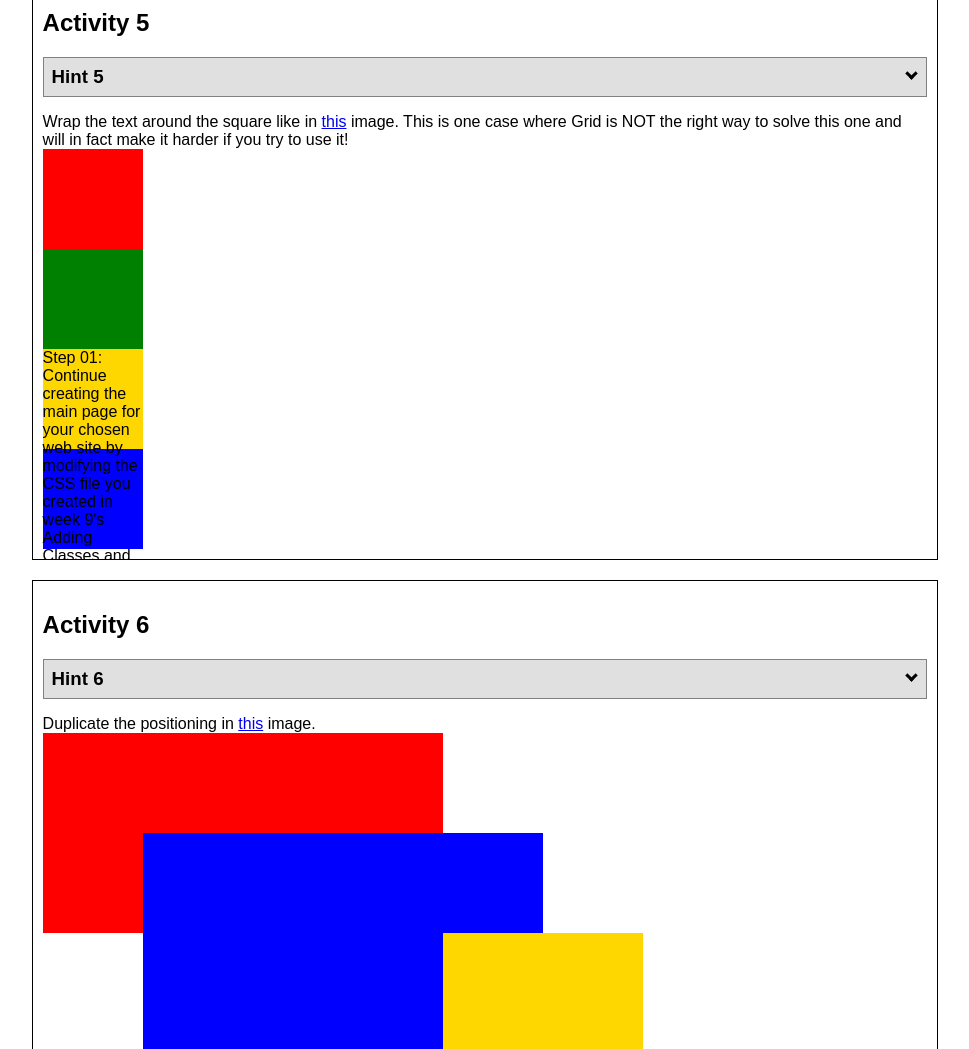
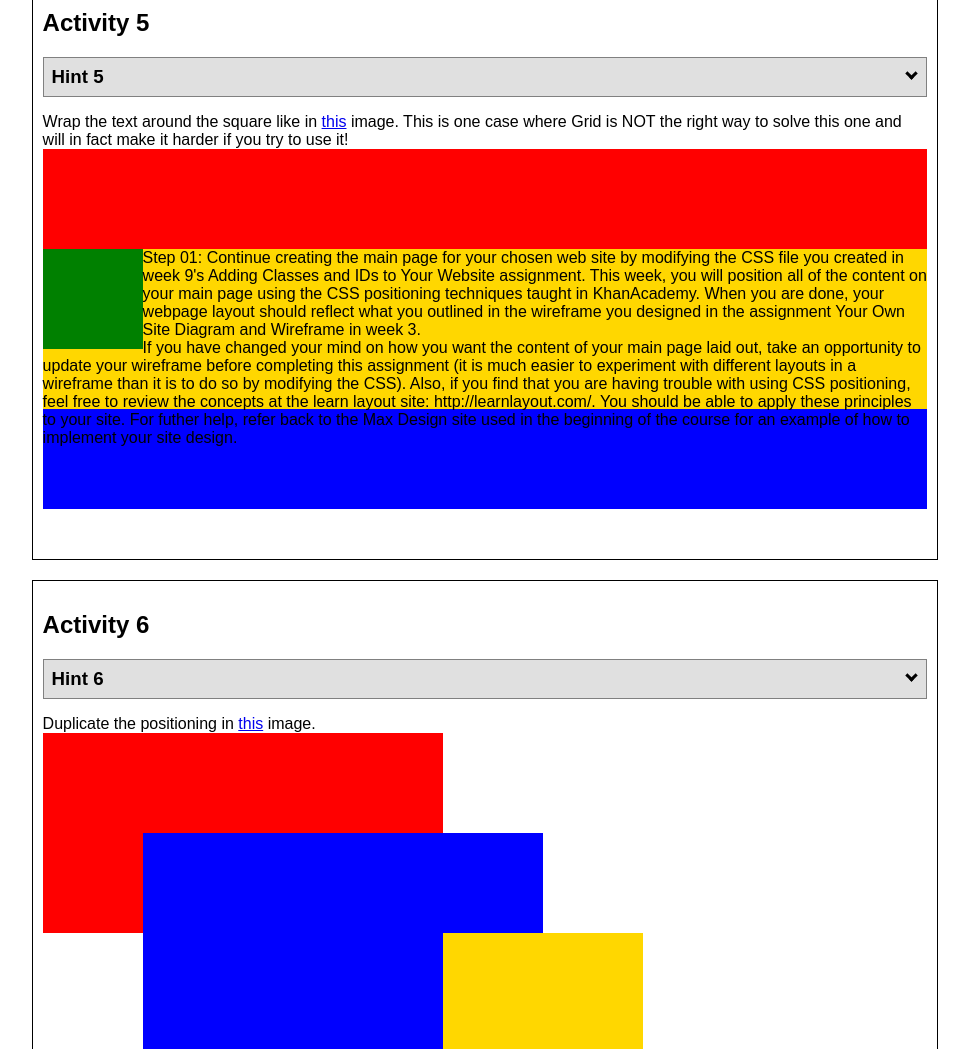
Before and after one commit to margarethdis/wdd130, a plain HTML site: page positioning.html in a window 1280 px wide. Shown: the part 2747-3796 px from the top of the page, without its empty margins (155-1124 px from the left). Drawn offline with Linux system fonts and the light colour scheme.

Commit message:
float left

```diff
--- a/positionstyles.css
+++ b/positionstyles.css
@@ -134,7 +134,7 @@ grid-column-start: 2;
      height: 400px;
 }
 .red5 {
-width: 100px;
+width: 100%;
 height: 100px;
 background-color: red;
  }
@@ -142,16 +142,17 @@ background-color: red;
 width: 100px;
 height: 100px;
 background-color: green;
+float: left;
 
  }
 .yellow5 {
-width: 100px;
-height: 100px;
+width: 100%;
+height: 160px;
 background-color: gold;
 
 }
 .blue5 {
-width: 100px;
+width: 100%;
 height: 100px;
 background-color: blue;
  }
```
